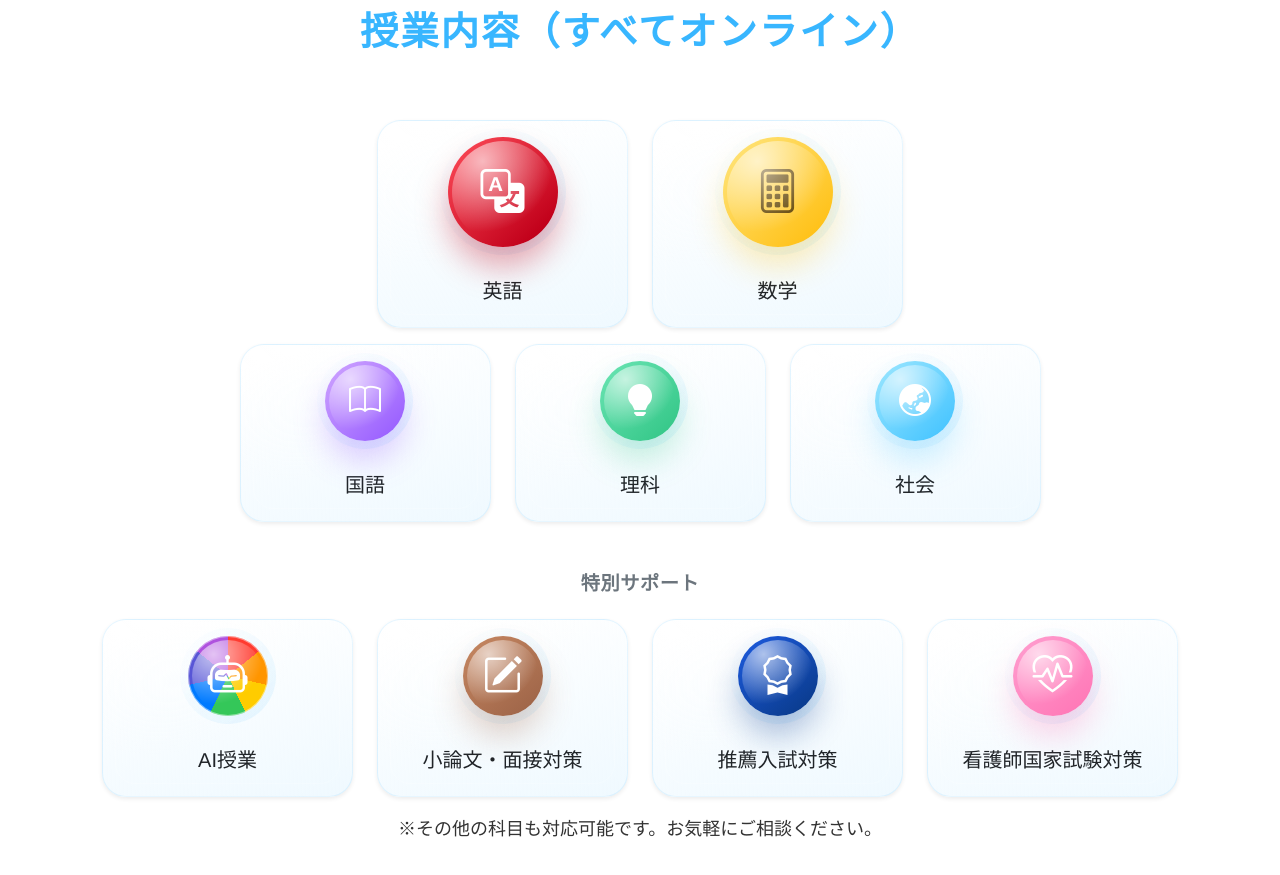
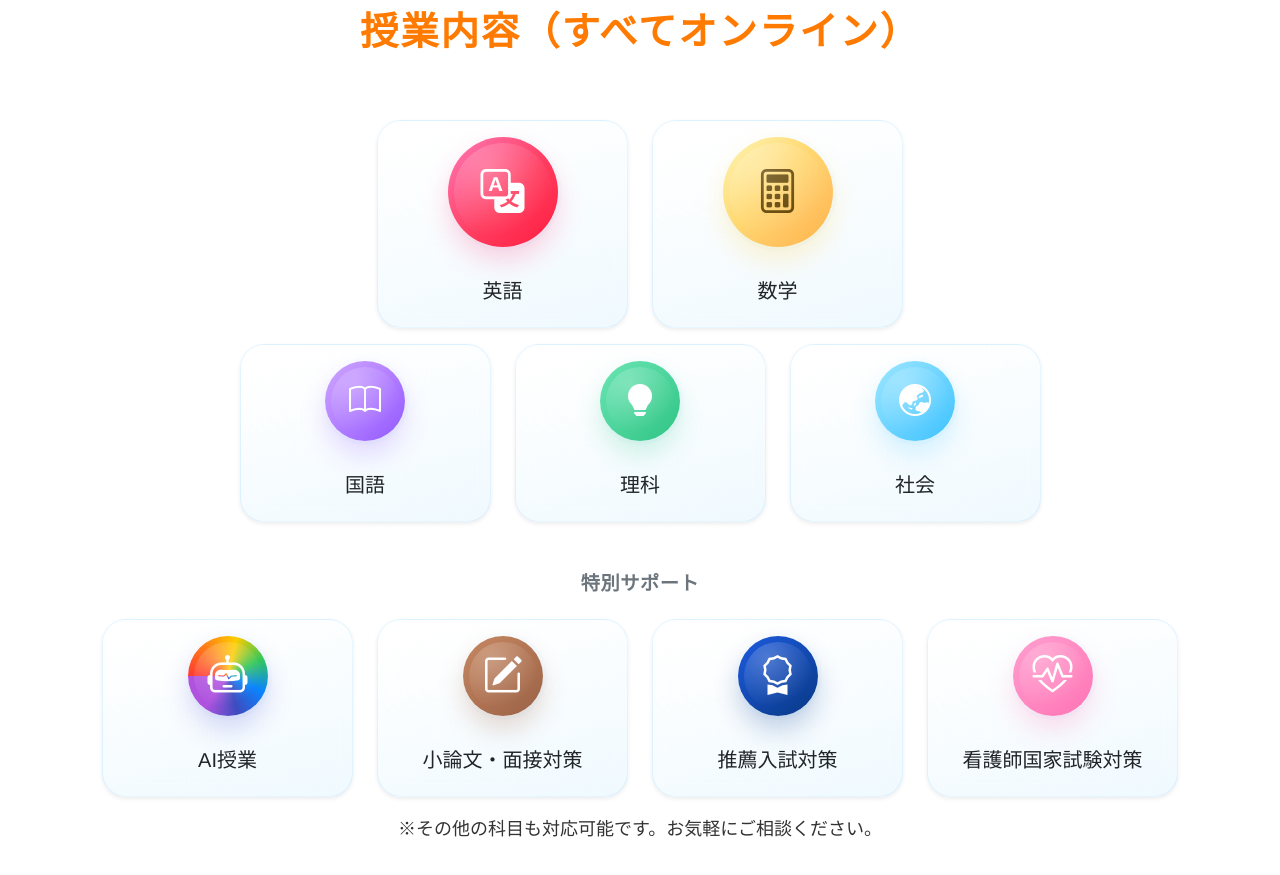
Before and after one commit to yoshikitsurumura/ToushinJuku, a plain HTML site: page index.html in a window 1280 px wide. Shown: the part 3060-3935 px from the top of the page. Drawn offline with nearby package versions, Linux system fonts and the light colour scheme.

Commit message:
Adjust subject gradients per feedback

```diff
--- a/css/style.css
+++ b/css/style.css
@@ -566,6 +566,18 @@ section {
     letter-spacing: 0.08em;
 }
 
+#features .section-intro h2 {
+    color: var(--primary-color);
+}
+
+#services h2 {
+    color: var(--accent-color);
+}
+
+#schedule h2 {
+    color: var(--primary-color);
+}
+
 #why-us .section-intro p {
     color: #4f6f8e;
 }
@@ -881,60 +893,62 @@ section {
     place-items: center;
     color: var(--white);
     margin-bottom: 1rem;
-    box-shadow: inset 0 0 0 1px rgba(255, 255, 255, 0.45);
+    box-shadow: inset 0 0 0 1px rgba(255, 255, 255, 0.3), 0 10px 22px rgba(13, 71, 161, 0.12);
     transition: transform 0.45s ease, box-shadow 0.45s ease;
 }
 
 .service-icon-wrapper::before {
     content: "";
     position: absolute;
-    inset: -8px;
+    inset: -4px;
     border-radius: 50%;
-    background: linear-gradient(135deg, rgba(255, 255, 255, 0.45), rgba(56, 182, 255, 0.12));
+    background: linear-gradient(135deg, rgba(255, 255, 255, 0.28), rgba(56, 182, 255, 0.08));
     filter: blur(0.5px);
     z-index: -1;
-    opacity: 0.9;
+    opacity: 0.6;
 }
 
 .service-icon-wrapper::after {
     content: "";
     position: absolute;
-    inset: 4px;
+    inset: 6px;
     border-radius: 50%;
-    background: radial-gradient(circle at 30% 20%, rgba(255, 255, 255, 0.65), transparent 65%);
+    background: radial-gradient(circle at 35% 25%, rgba(255, 255, 255, 0.4), transparent 70%);
     mix-blend-mode: screen;
     pointer-events: none;
+    opacity: 0.6;
 }
 
 .service-card:hover .service-icon-wrapper {
     transform: translateY(-4px) scale(1.02);
-    box-shadow: inset 0 0 0 1px rgba(255, 255, 255, 0.55), 0 18px 30px rgba(13, 71, 161, 0.24);
-}
+    box-shadow: inset 0 0 0 1px rgba(255, 255, 255, 0.45), 0 16px 26px rgba(13, 71, 161, 0.18);
+}
+
 
 .service-icon-wrapper.color-1 {
-    background: linear-gradient(135deg, #ff4d5a 0%, #c1001a 85%);
-    box-shadow: 0 20px 32px rgba(193, 0, 26, 0.35);
+    background: linear-gradient(135deg, #ff7ab7 0%, #ff3c5f 55%, #ff1d3f 100%);
+    box-shadow: 0 14px 26px rgba(255, 75, 133, 0.24);
 }
 
 .service-icon-wrapper.color-2 {
-    background: linear-gradient(135deg, #ffe680 0%, #ffc21a 85%);
+    background: linear-gradient(135deg, #fff6b5 0%, #ffd872 45%, #ffc461 72%, #ffb347 100%);
     color: #5f4100;
-    box-shadow: 0 20px 32px rgba(255, 194, 26, 0.3);
+    box-shadow: 0 14px 26px rgba(255, 210, 77, 0.24);
 }
 
 .service-icon-wrapper.color-3 {
     background: linear-gradient(135deg, #d0a6ff 0%, #9c63ff 85%);
-    box-shadow: 0 20px 32px rgba(156, 99, 255, 0.32);
+    box-shadow: 0 14px 26px rgba(156, 99, 255, 0.24);
 }
 
 .service-icon-wrapper.color-4 {
     background: linear-gradient(135deg, #6be5b4 0%, #38c98b 85%);
-    box-shadow: 0 20px 32px rgba(56, 201, 139, 0.28);
+    box-shadow: 0 14px 26px rgba(56, 201, 139, 0.22);
 }
 
 .service-icon-wrapper.color-5 {
     background: linear-gradient(135deg, #9de7ff 0%, #4cc7ff 85%);
-    box-shadow: 0 20px 32px rgba(76, 199, 255, 0.28);
+    box-shadow: 0 14px 26px rgba(76, 199, 255, 0.22);
 }
 
 .service-card--featured .service-icon-wrapper {
@@ -948,28 +962,30 @@ section {
 
 .service-icon-wrapper.support-color-1 {
     background: conic-gradient(
-        #ff3b30 0deg 51.43deg,
-        #ff9500 51.43deg 102.86deg,
-        #ffcc00 102.86deg 154.29deg,
-        #34c759 154.29deg 205.72deg,
-        #007aff 205.72deg 257.15deg,
-        #5856d6 257.15deg 308.58deg,
-        #af52de 308.58deg 360deg
+        from -90deg,
+        #ff3b30 0deg,
+        #ff7b19 51deg,
+        #ffcc00 102deg,
+        #34c759 153deg,
+        #0a84ff 204deg,
+        #3d4cbf 255deg,
+        #af52de 306deg
     );
+    box-shadow: 0 14px 26px rgba(88, 86, 214, 0.22);
 } /* AI - Rainbow */
 .service-icon-wrapper.support-color-2 {
     background: linear-gradient(140deg, #c78862 0%, #a1674a 85%);
-    box-shadow: 0 20px 32px rgba(161, 103, 74, 0.3);
+    box-shadow: 0 14px 26px rgba(161, 103, 74, 0.24);
 } /* Essay - Brown */
 
 .service-icon-wrapper.support-color-3 {
     background: linear-gradient(140deg, #1d5be0 0%, #0b3d91 85%);
-    box-shadow: 0 20px 32px rgba(11, 61, 145, 0.32);
+    box-shadow: 0 14px 26px rgba(11, 61, 145, 0.24);
 } /* Recommendation - Indigo */
 
 .service-icon-wrapper.support-color-4 {
     background: linear-gradient(140deg, #ff9fd0 0%, #ff7ab8 85%);
-    box-shadow: 0 20px 32px rgba(255, 122, 184, 0.32);
+    box-shadow: 0 14px 26px rgba(255, 122, 184, 0.24);
 } /* Nursing - Pink */
 
 
```
